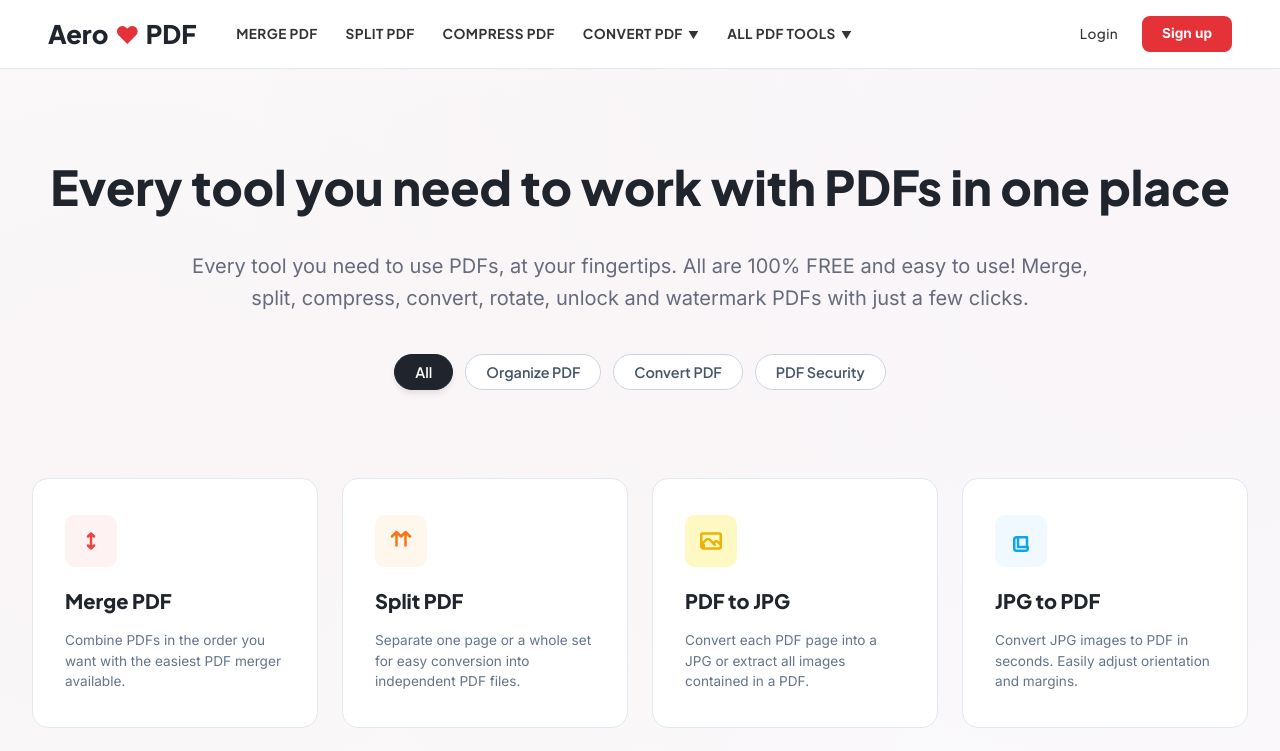
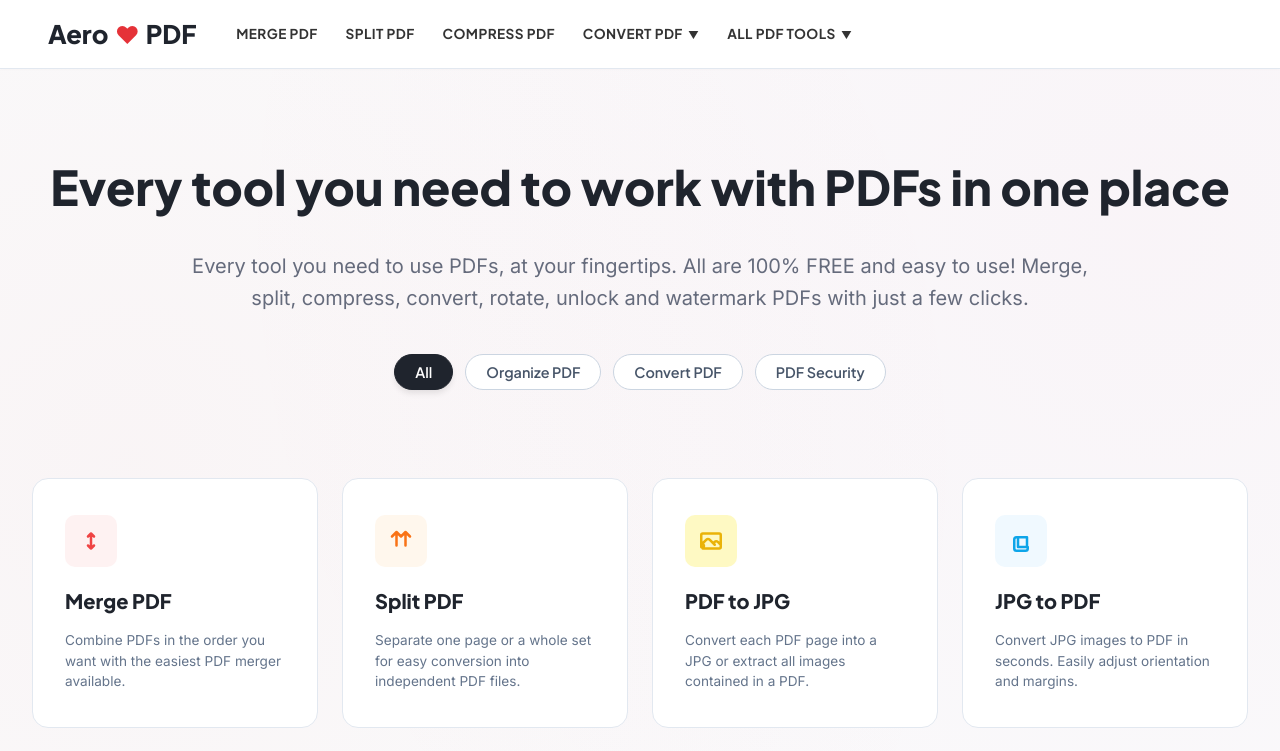
Before and after one commit to joifzeio/AeroPDF, a React (Vite) app: page / in a window 1280 px wide. Shown: the top 751 px of the page. Built offline with nearby package versions, Linux system fonts and the light colour scheme.

Commit message:
style: remove login and signup action buttons from header

```diff
--- a/src/App.tsx
+++ b/src/App.tsx
@@ -16,8 +16,8 @@
   return (
     <Router>
       <div className="app-container">
-        {/* Global Header styled exactly like the screenshot */}
-        <header className="header">
+        {/* Global Header */}
+        <header className="header" style={{ justifyContent: 'space-between' }}>
           <div style={{ display: 'flex', alignItems: 'center', gap: '2.5rem' }}>
             <Link to="/" className="logo">
               Aero<span className="logo-heart">♥</span>PDF
@@ -33,24 +33,6 @@
                 All PDF Tools <span style={{ fontSize: '0.65rem', marginLeft: '0.15rem' }}>▼</span>
               </Link>
             </nav>
-          </div>
-
-          <div style={{ display: 'flex', alignItems: 'center', gap: '1.5rem' }}>
-            <a href="#login" className="nav-link" style={{ textTransform: 'none', fontWeight: 500, color: '#333' }}>Login</a>
-            <a
-              href="#signup"
-              className="btn-primary"
-              style={{
-                padding: '0.45rem 1.25rem',
-                fontSize: '0.85rem',
-                borderRadius: '8px',
-                fontWeight: 700,
-                boxShadow: 'none',
-                height: 'auto'
-              }}
-            >
-              Sign up
-            </a>
           </div>
         </header>
 
```
